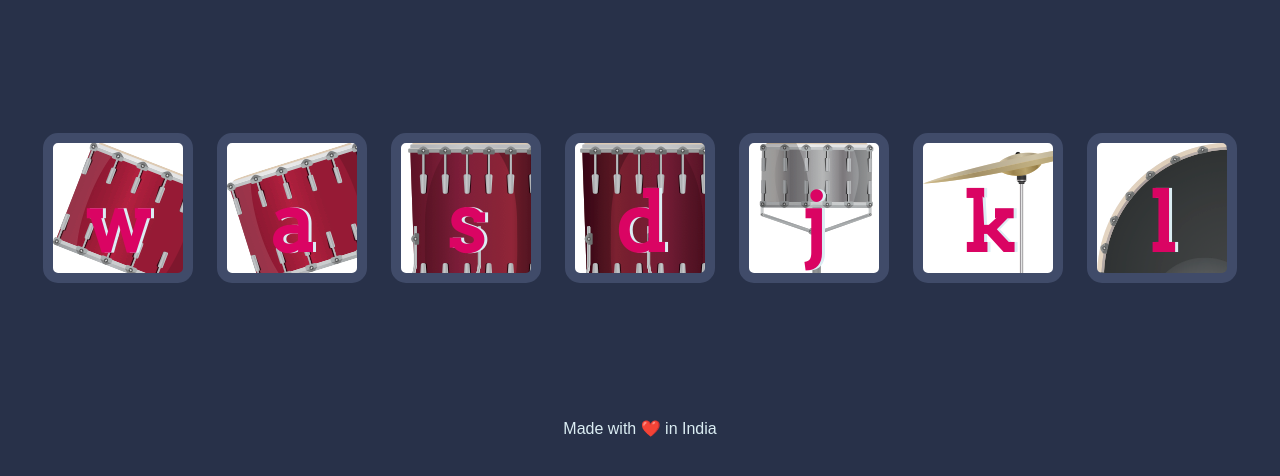
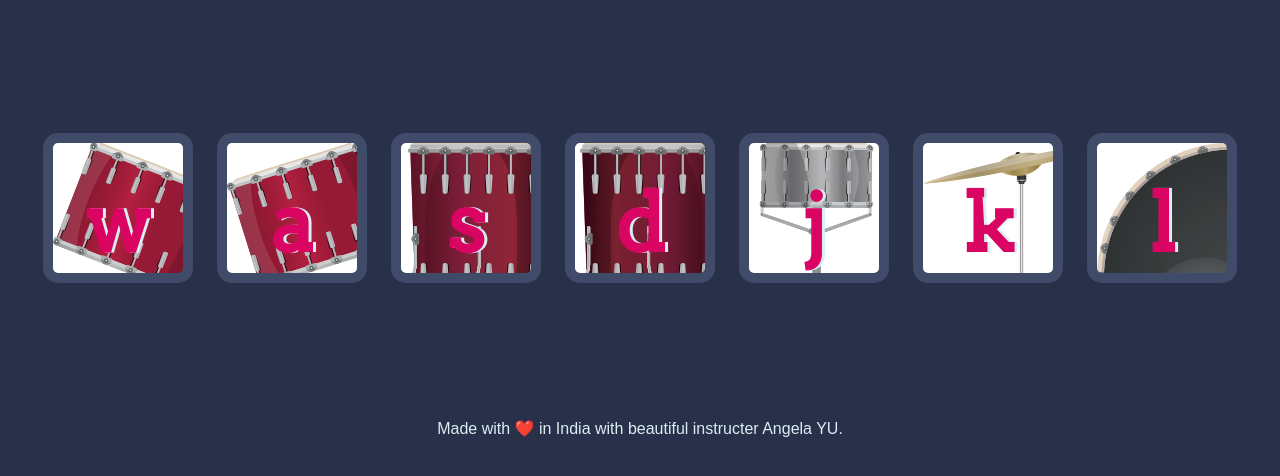
Before and after one commit to kohlimanish63/drumkit, a plain HTML site: page index.html in a window 1280 px wide. Shown: the part 156-632 px from the top of the page. Drawn offline with Linux system fonts and the light colour scheme.

Commit message:
Update index.html

```diff
--- a/index.html
+++ b/index.html
@@ -27,7 +27,7 @@
 
 </body>
   <footer>
-    Made with ❤️ in India<!--  with beautiful instructer Angela YU. -->
+    Made with ❤️ in India with beautiful instructer Angela YU.
   </footer>
 
 </html>
```
